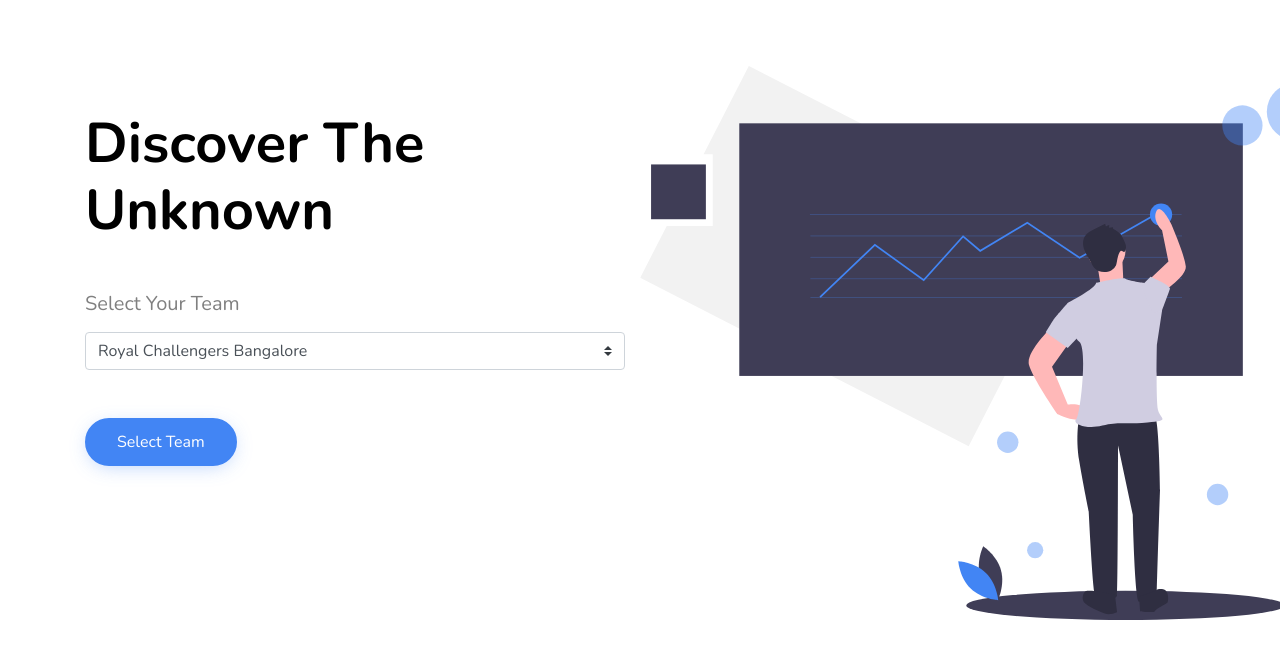
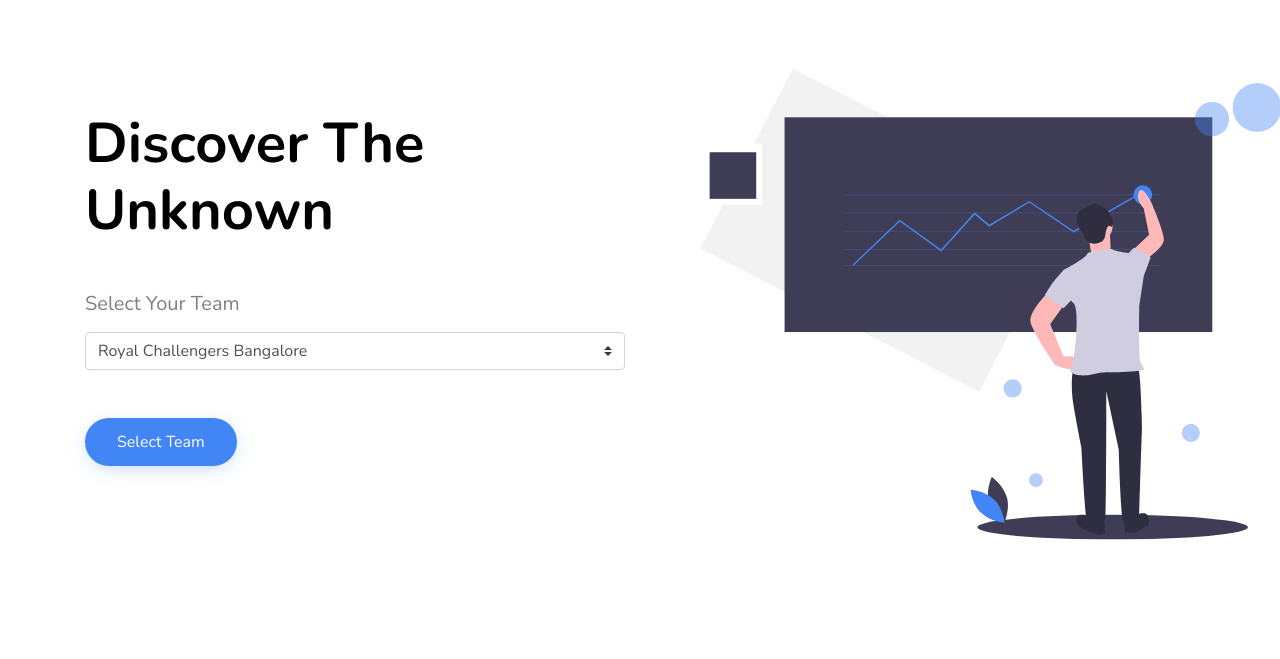
Before and after one commit to sagargada73/exsports-analytics, a Django app: page / in a window 1280 px wide. Shown: the part 96-755 px from the top of the page. Run offline with Django 3.2, Linux system fonts and the light colour scheme; some libraries are stand-ins or nearby versions; some web fonts are replaced.

Commit message:
added some changes

```diff
--- a/templates/base.html
+++ b/templates/base.html
@@ -72,7 +72,8 @@
 
           <div class="col-md-12" style="position: relative;" data-aos="fade-up" data-aos-delay="200">
 
-            <img src=" {% static 'index/images/undraw_predictive_analytics.svg' %}" alt="Image" class="img-fluid img-absolute" style="width: 60%; right: 8%;">
+            <img src=" {% static 'index/images/undraw_predictive_analytics.svg' %}" alt="Image" class="img-fluid img-absolute" style="width: 51%; right: 9%; top:50%;">
+            {% comment %} <img src=" {% static 'index/images/undraw_predictive_analytics.svg' %}" alt="Image" class="img-fluid img-absolute"> {% endcomment %}
 
             <div class="row mb-4" data-aos="fade-up" data-aos-delay="200">
               <div class="col-lg-6 mr-auto">
```
